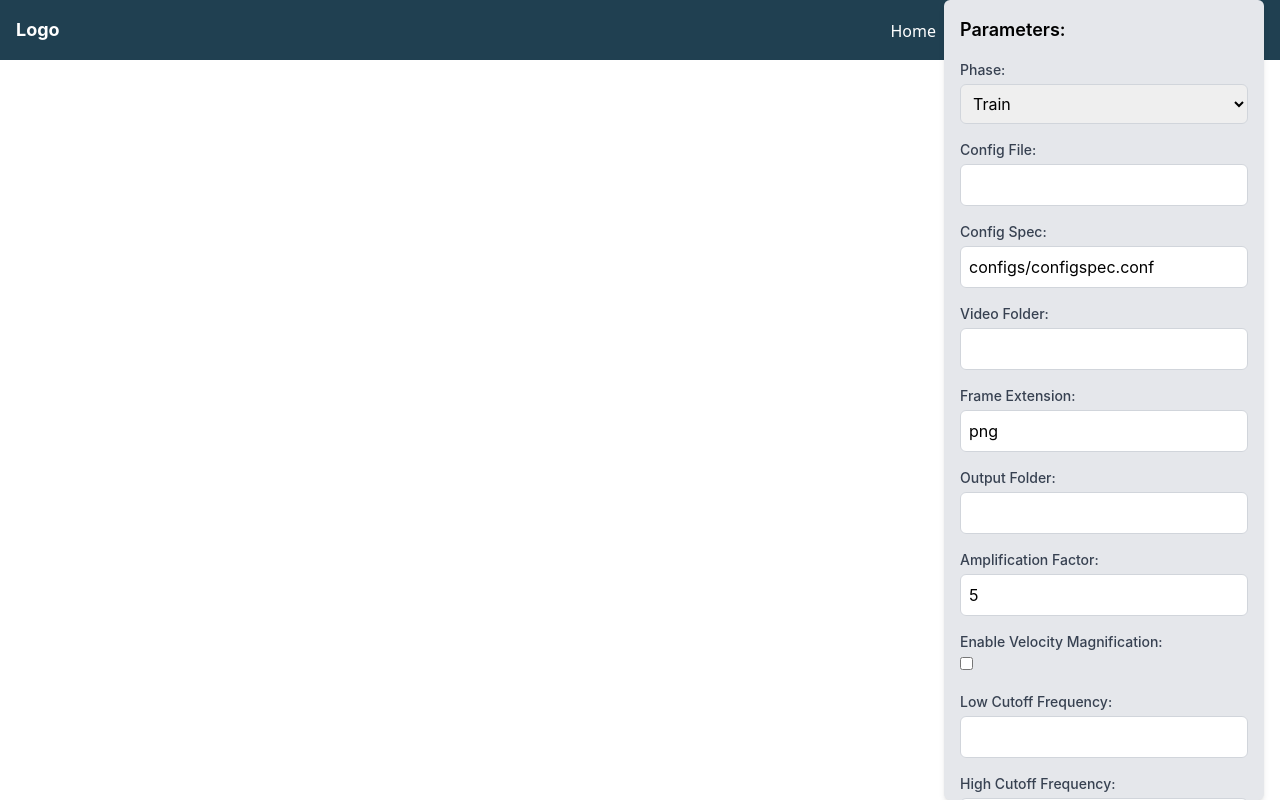
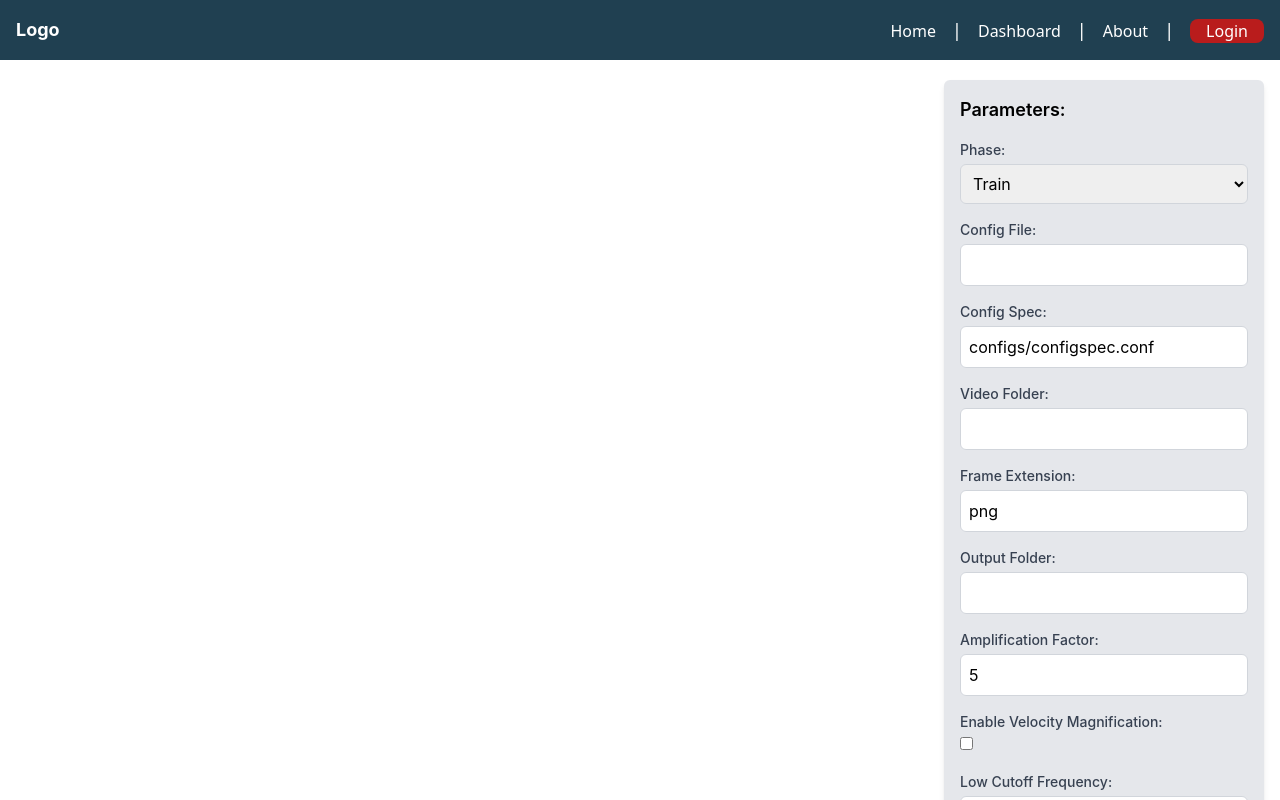
Before and after one commit to SkySingh04/Motion-Amplification-Video, a React (Create React App) app in the folder frontend/: page /dashboard in a window 1280 px wide. Built offline with nearby package versions, Linux system fonts and the light colour scheme.

Commit message:
yey ab karing commit

```diff
--- a/frontend/package.json
+++ b/frontend/package.json
@@ -10,6 +10,7 @@
     "postcss-cli": "^10.1.0",
     "react": "^18.2.0",
     "react-dom": "^18.2.0",
+    "react-dropzone": "^14.2.3",
     "react-router-dom": "^6.15.0",
     "react-scripts": "5.0.1",
     "tailwindcss": "^3.3.3",
--- a/frontend/src/components/UserInput.jsx
+++ b/frontend/src/components/UserInput.jsx
@@ -36,7 +36,7 @@ function UserInput() {
   };
 
   return (
-      <div className="bg-gray-200 p-4 shadow-md rounded-md fixed right-4 top-1/2 transform -translate-y-1/2 md:w-1/4 h-screen">
+      <div className="bg-gray-200 mt-20 p-4 shadow-md rounded-md fixed right-4 top-1/2 transform -translate-y-1/2 md:w-1/4 h-screen">
         <h2 className="text-lg font-semibold">Parameters:</h2>
         <div className="max-h-full overflow-y-auto">
           <form onSubmit={handleSubmit}>
@@ -199,6 +199,14 @@ function UserInput() {
           >
             Submit
           </button>
+          <div>
+            <br></br>
+
+            <br></br>
+
+            <br></br>
+
+          </div>
         </div>
       </form>
     </div>
--- a/frontend/src/pages/Dashboard.jsx
+++ b/frontend/src/pages/Dashboard.jsx
@@ -5,7 +5,7 @@ function Dashboard() {
   return (
     <div className="flex">
       <div className="w-3/4 p-4">
-        {/* Add your dashboard content here */}
+
       </div>
       <div className="w-1/4 p-4">
         <UserInput /> {/* Include the UserInput component */}
```
Also changed, not shown: 1 other file (tests, documents, lock files or other folders).
